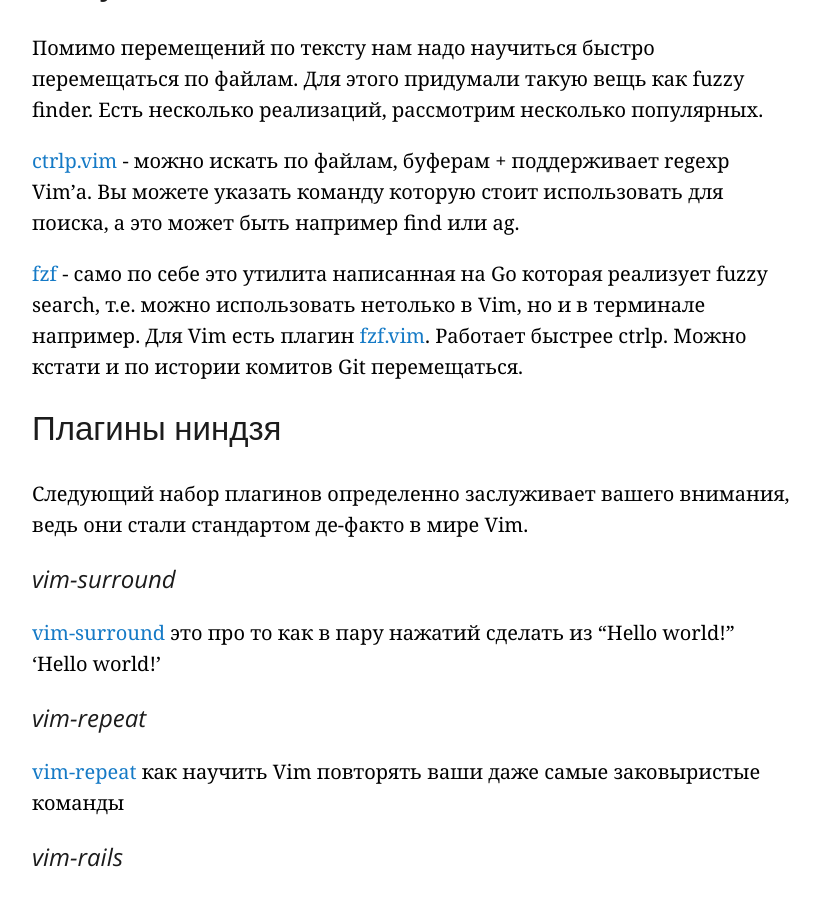
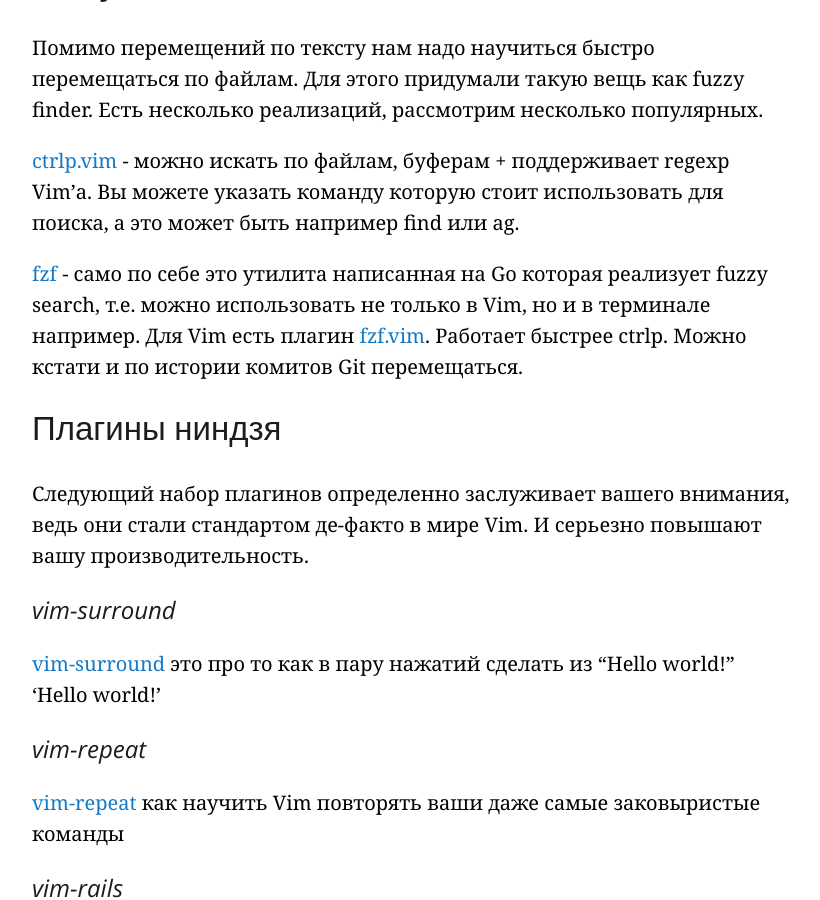
Before and after one commit to accessd/accessd.github.io, a Jekyll site: the page built from _posts/2017-03-11-vim-path-of-ninja-or-how-to-improve-your-speed.md, in a window 1280 px wide and 900 px high, scrolled down 5012 px. Shown: the whole window, without its empty margins (228-1048 px from the left). Built offline with Jekyll 4.4.1, drawn with Linux system fonts in a browser that asks for light colours; nearby versions of some CDN libraries; some web fonts are replaced; comment, search, counter and statistics services are not loaded; some of the changed text lies outside the part shown.

Commit message:
update post

```diff
--- a/_posts/2017-03-11-vim-path-of-ninja-or-how-to-improve-your-speed.md
+++ b/_posts/2017-03-11-vim-path-of-ninja-or-how-to-improve-your-speed.md
@@ -139,13 +139,14 @@
 можете указать команду которую стоит использовать для поиска, а это может быть например find или ag.
 
 [fzf](https://github.com/junegunn/fzf) - само по себе это утилита написанная на Go которая реализует fuzzy search, т.е.
-можно использовать нетолько в Vim, но и в терминале например. Для Vim есть плагин
+можно использовать не только в Vim, но и в терминале например. Для Vim есть плагин
 [fzf.vim](https://github.com/junegunn/fzf.vim). Работает быстрее ctrlp. Можно кстати и по истории комитов Git
 перемещаться.
 
 ## Плагины ниндзя
 
-Следующий набор плагинов определенно заслуживает вашего внимания, ведь они стали стандартом де-факто в мире Vim.
+Следующий набор плагинов определенно заслуживает вашего внимания, ведь они стали стандартом де-факто в мире Vim. И
+серьезно повышают вашу производительность.
 
 #### vim-surround
 
```
Also changed, not shown: other parts of _posts/2017-03-11-vim-path-of-ninja-or-how-to-improve-your-speed.md (+2 -0 lines).
